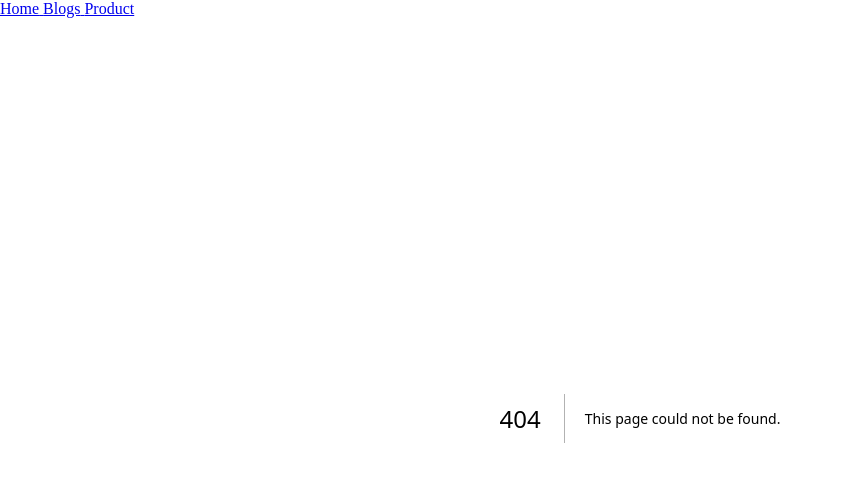
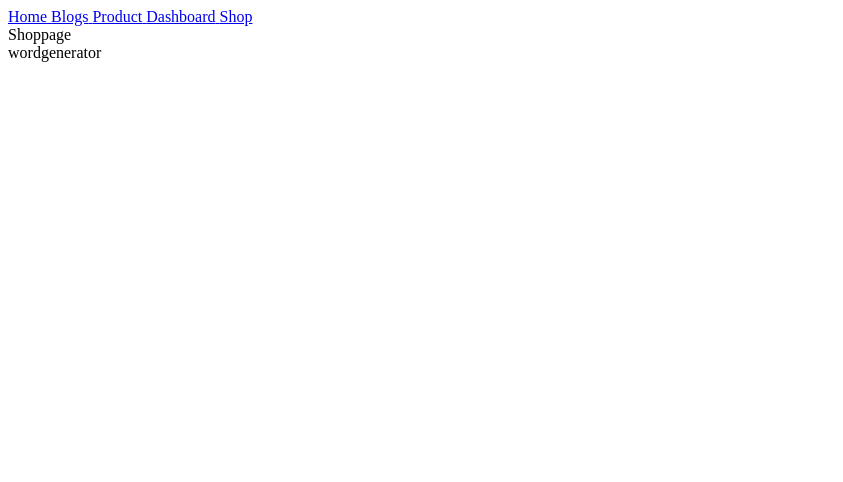
Before and after one commit to syedalirazazaidi/nextjs-pro, a Next.js app: page /shop in a window 1280 px wide. Before the commit this address had no page. Shown: the top 482 px of the page, without its empty margins (0-843 px from the left). Built offline with nearby package versions, Linux system fonts and the light colour scheme.

Commit message:
use client component

```diff
--- /dev/null
+++ b/app/(welcome)/layout.tsx
@@ -0,0 +1,12 @@
+
+export default function LayoutShop({
+    children,
+}: {
+    children: React.ReactNode
+}) {
+    return (
+        <div>
+            {children}
+        </div>
+    )
+}
--- /dev/null
+++ b/app/(welcome)/shop/page.tsx
@@ -0,0 +1,7 @@
+import React from 'react'
+
+export default function Shoppage() {
+  return (
+    <div>Shoppage</div>
+  )
+}
--- /dev/null
+++ b/app/blogs/page.tsx
@@ -0,0 +1,6 @@
+
+export default function BlogPage() {
+  return (
+    <div>blog</div>
+  )
+}
--- a/app/layout.tsx
+++ b/app/layout.tsx
@@ -1,4 +1,5 @@
 import Navbar from "./shared/navbar"
+import WordGenerator from "./shared/wordgenerator"
 
 
 export default function RootLayout({
@@ -15,7 +16,9 @@ export default function RootLayout({
       </head>
       <body>
        <Navbar/>
-        {children}</body>
+        {children}
+        <WordGenerator/>
+        </body>
     </html>
   )
 }
--- /dev/null
+++ b/app/products/page.tsx
@@ -0,0 +1,6 @@
+
+export default function BlogProduct() {
+  return (
+    <div>Product</div>
+  )
+}
--- a/app/shared/navbar.tsx
+++ b/app/shared/navbar.tsx
@@ -11,7 +11,8 @@ const links: LinkArray = [
     { name: 'Home', path: '/' },
     { name: 'Blogs', path: '/blogs' },
     { name: 'Product', path: '/products' },
-
+    { name: 'Dashboard', path: '/dashboard' },
+    { name: 'Shop', path: '/shop' },
 ]
 
 export default function Navbar() {
--- /dev/null
+++ b/app/shared/wordgenerator.tsx
@@ -0,0 +1,12 @@
+"use client"
+import { useEffect } from "react"
+
+
+export default function WordGenerator() {
+    useEffect(()=>{
+        console.log('client component')
+    })
+  return (
+    <div>wordgenerator</div>
+  )
+}
```
Also changed, not shown: app/(welcome)/dashboard/layout.tsx (added, +7 -0 lines), app/(welcome)/dashboard/page.tsx (added, +7 -0 lines), app/blogs/[slug]/page.tsx (added, +7 -0 lines), app/products/[...id]/page.tsx (added, +7 -0 lines).
